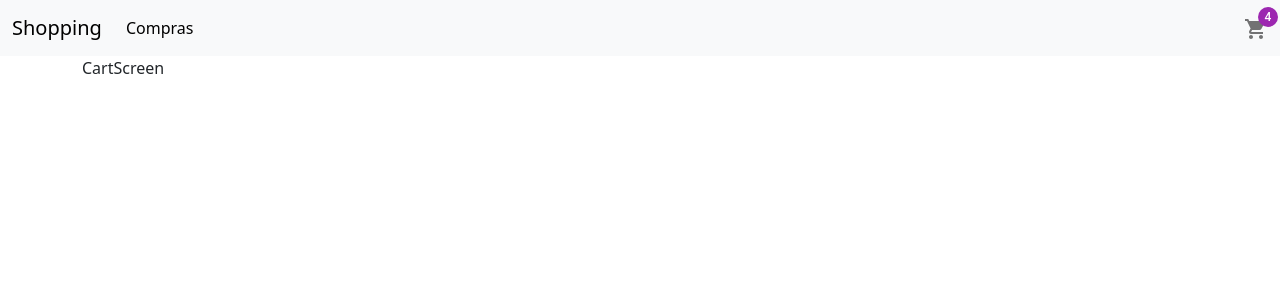
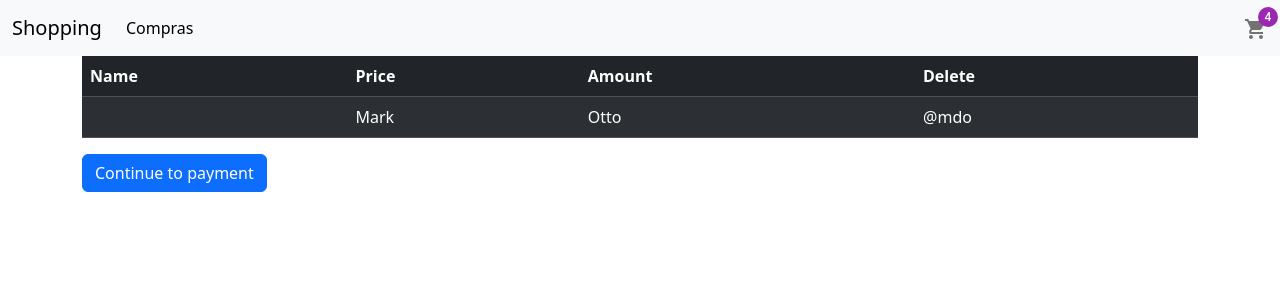
Before and after one commit to MarcosRamaR/Shopping-Simulation, a React (Vite) app: page /cart in a window 1280 px wide. Shown: the top 300 px of the page. Built offline with nearby package versions, Linux system fonts and the light colour scheme.

Commit message:
Initial table to show the cart

```diff
--- a/src/pages/CartScreen.jsx
+++ b/src/pages/CartScreen.jsx
@@ -2,6 +2,28 @@
 
 export const CartScreen = () => {
   return (
-    <div>CartScreen</div>
+    <>
+    <table className="table table-dark table-striped">
+      <thead>
+        <tr>
+          <th scope="col">Name</th>
+          <th scope="col">Price</th>
+          <th scope="col">Amount</th>
+          <th scope="col">Delete</th>
+        </tr>
+      </thead>
+      <tbody>
+        <tr>
+          <th scope="row"></th>
+          <td>Mark</td>
+          <td>Otto</td>
+          <td>@mdo</td>
+        </tr>
+      </tbody>
+    </table>
+    <div>
+      <button className="btn btn-primary">Continue to payment</button>
+    </div>
+    </>
   )
 }
```
